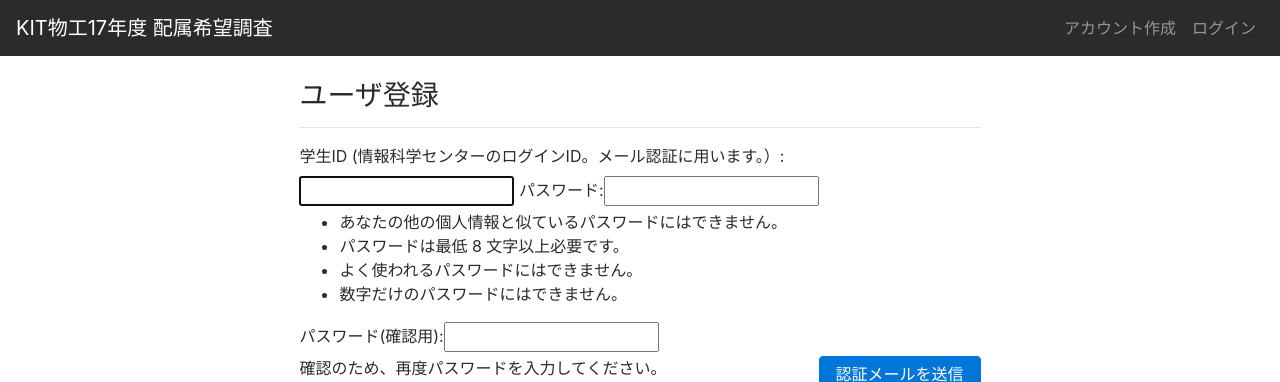
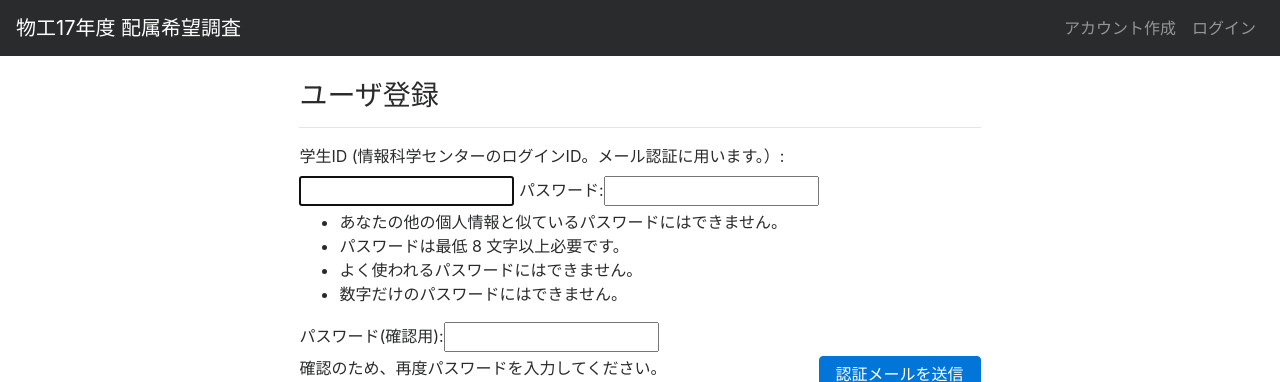
Before and after one commit to pddg/lab_questionnaire, a Django app: page /register/ in a window 1280 px wide. Shown: the top 382 px of the page. Run offline with Django 3.2, Linux system fonts and the light colour scheme; some libraries are stand-ins or nearby versions.

Commit message:
タイトル長すぎたやつ

```diff
--- a/src/lab_questionnaire/templates/base.html
+++ b/src/lab_questionnaire/templates/base.html
@@ -3,7 +3,7 @@
 <head>
     <meta charset="UTF-8">
     <meta name="viewport" content="width=device-width, initial-scale=1.0">
-    <title>KIT物工17年度 配属希望調査{% block title %}{% endblock %}</title>
+    <title>物工17年度 配属希望調査{% block title %}{% endblock %}</title>
     <link rel="stylesheet" href="https://maxcdn.bootstrapcdn.com/bootstrap/4.0.0-alpha.6/css/bootstrap.min.css"
           integrity="sha384-rwoIResjU2yc3z8GV/NPeZWAv56rSmLldC3R/AZzGRnGxQQKnKkoFVhFQhNUwEyJ"
           crossorigin="anonymous">
@@ -16,7 +16,7 @@
             aria-label="Toggle navigation">
         <span class="navbar-toggler-icon"></span>
     </button>
-    <a class="navbar-brand" href="{% url 'top_page' %}">KIT物工17年度 配属希望調査</a>
+    <a class="navbar-brand" href="{% url 'top_page' %}">物工17年度 配属希望調査</a>
     <div class="collapse navbar-collapse" id="navbarAction">
         <ul class="navbar-nav ml-auto">
             {% if user.is_authenticated %}
```
